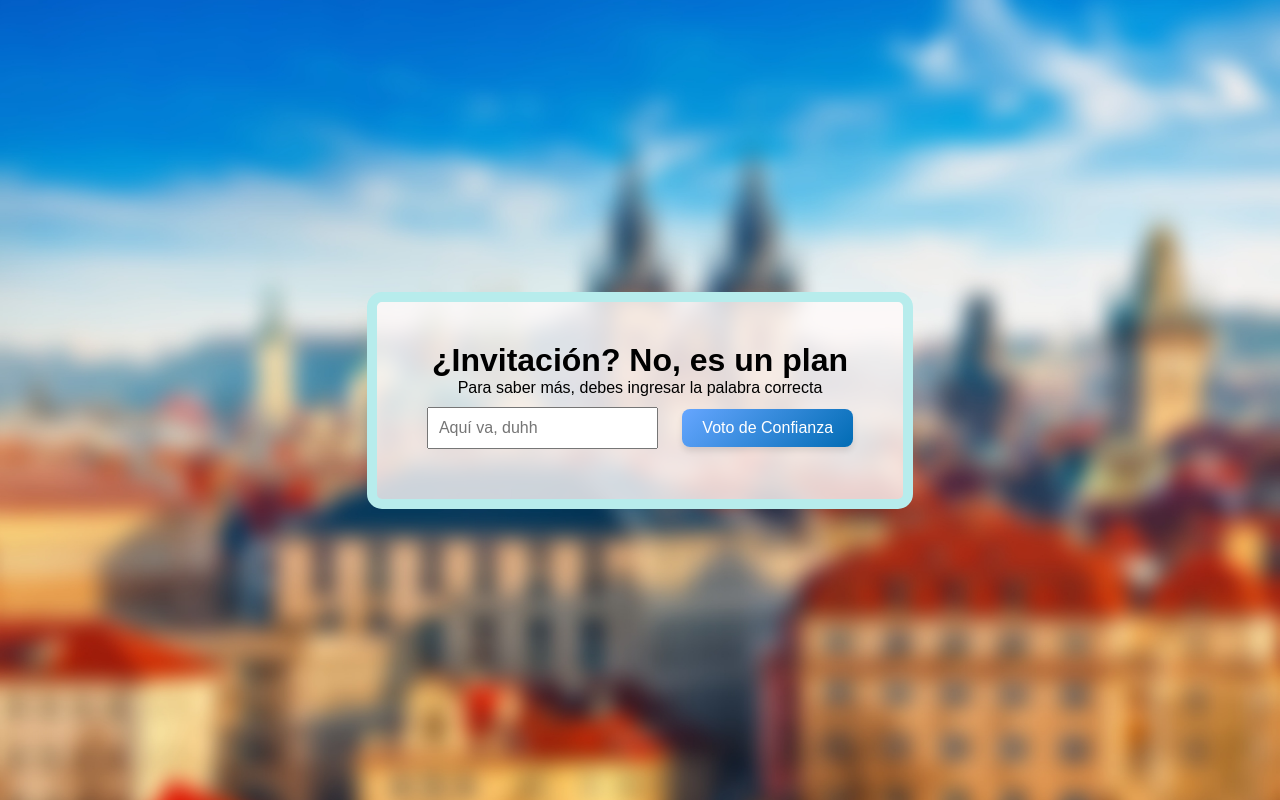
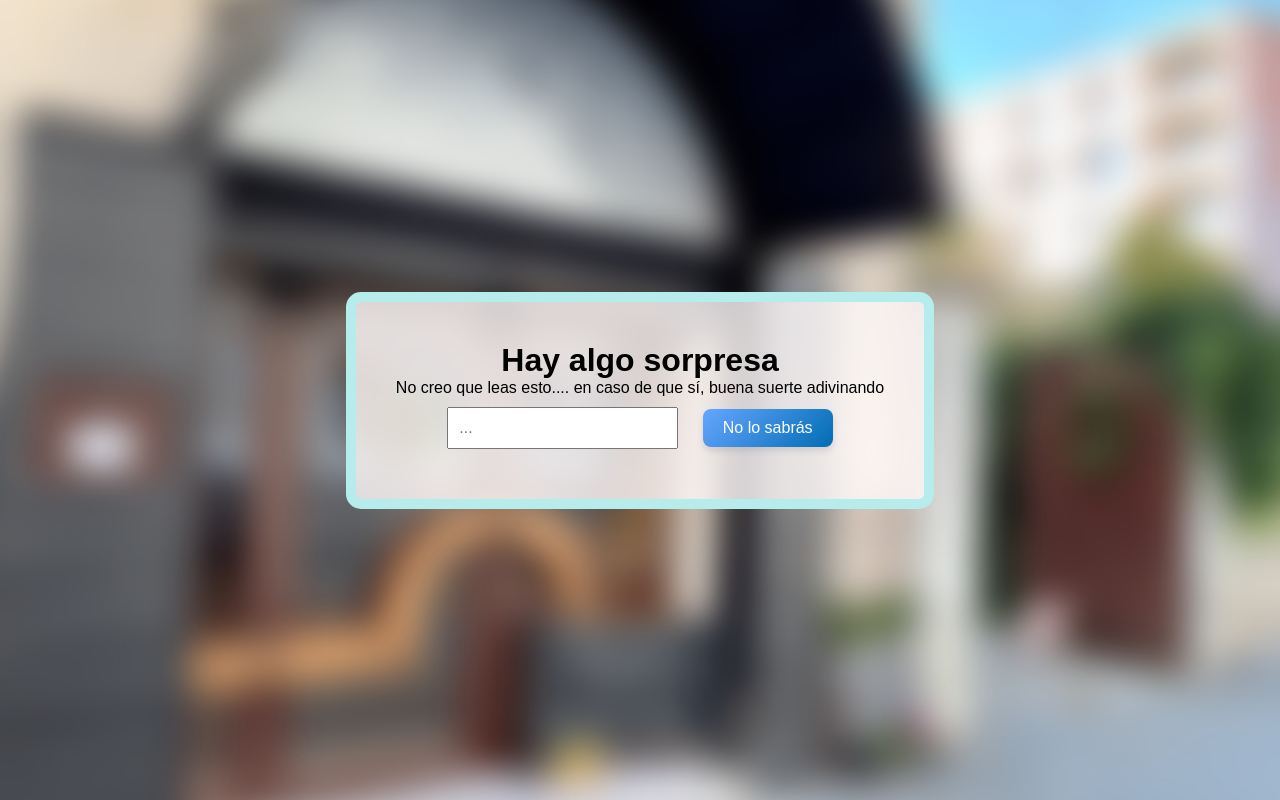
Before and after one commit to jose1kira/Natalko, a plain HTML site: page index.html in a window 1280 px wide. Drawn offline with Linux system fonts and the light colour scheme.

Commit message:
Nuevo lugar

```diff
--- a/index.html
+++ b/index.html
@@ -21,7 +21,7 @@
       justify-content: center;
       align-items: center;
       height: 100vh;
-      background: url('img/Bg11.jpg') no-repeat center center;
+      background: url('img/Kokino1.jpg') no-repeat center center;
       background-size: cover;
     }
 
@@ -167,10 +167,10 @@
   <!-- Pantalla 1: Ingreso de palabra -->
 <div id="pantalla1">
   <div class="login-box">
-    <h1>¿Invitación? No, es un plan</h1>
-    <p>Para saber más, debes ingresar la palabra correcta</p>
-    <input type="text" id="passwordInput" placeholder="Aquí va, duhh">
-    <button id="submitBtn">Voto de Confianza</button>
+    <h1>Hay algo sorpresa</h1>
+    <p>No creo que leas esto.... en caso de que sí, buena suerte adivinando</p>
+    <input type="text" id="passwordInput" placeholder="...">
+    <button id="submitBtn">No lo sabrás</button>
   </div>
 </div>
 
@@ -232,7 +232,7 @@
 
   <script>
     /* ===== Lógica de Pantalla 1 ===== */
-    const correctPassword = "mentirosa"; // palabra correcta
+    const correctPassword = "Pce"; // palabra correcta
     const submitBtn = document.getElementById('submitBtn');
     const passwordInput = document.getElementById('passwordInput');
     const pantalla1 = document.getElementById('pantalla1');
```
Also changed, not shown: img/Kokino.png (added), img/Kokino1.jpg (added).
